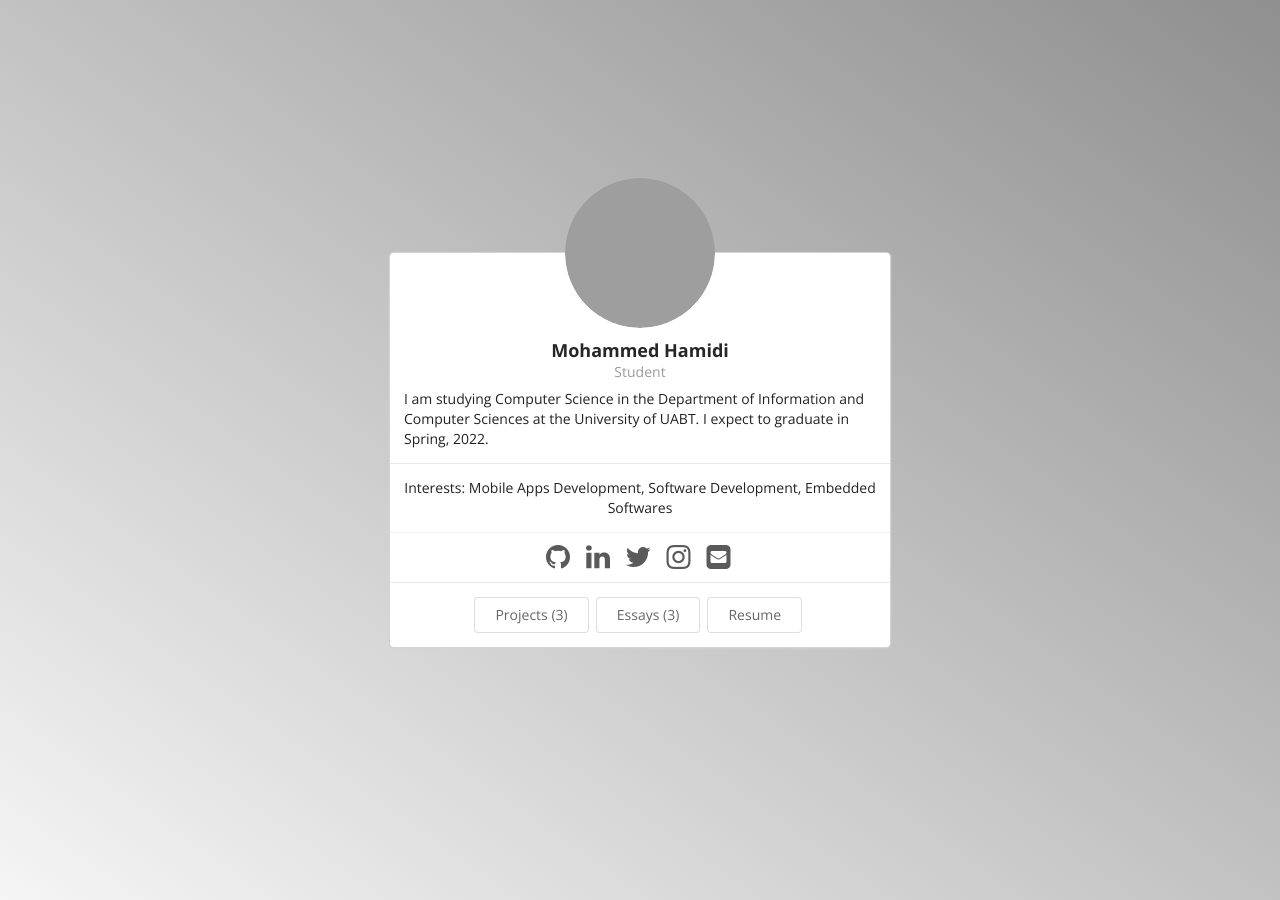
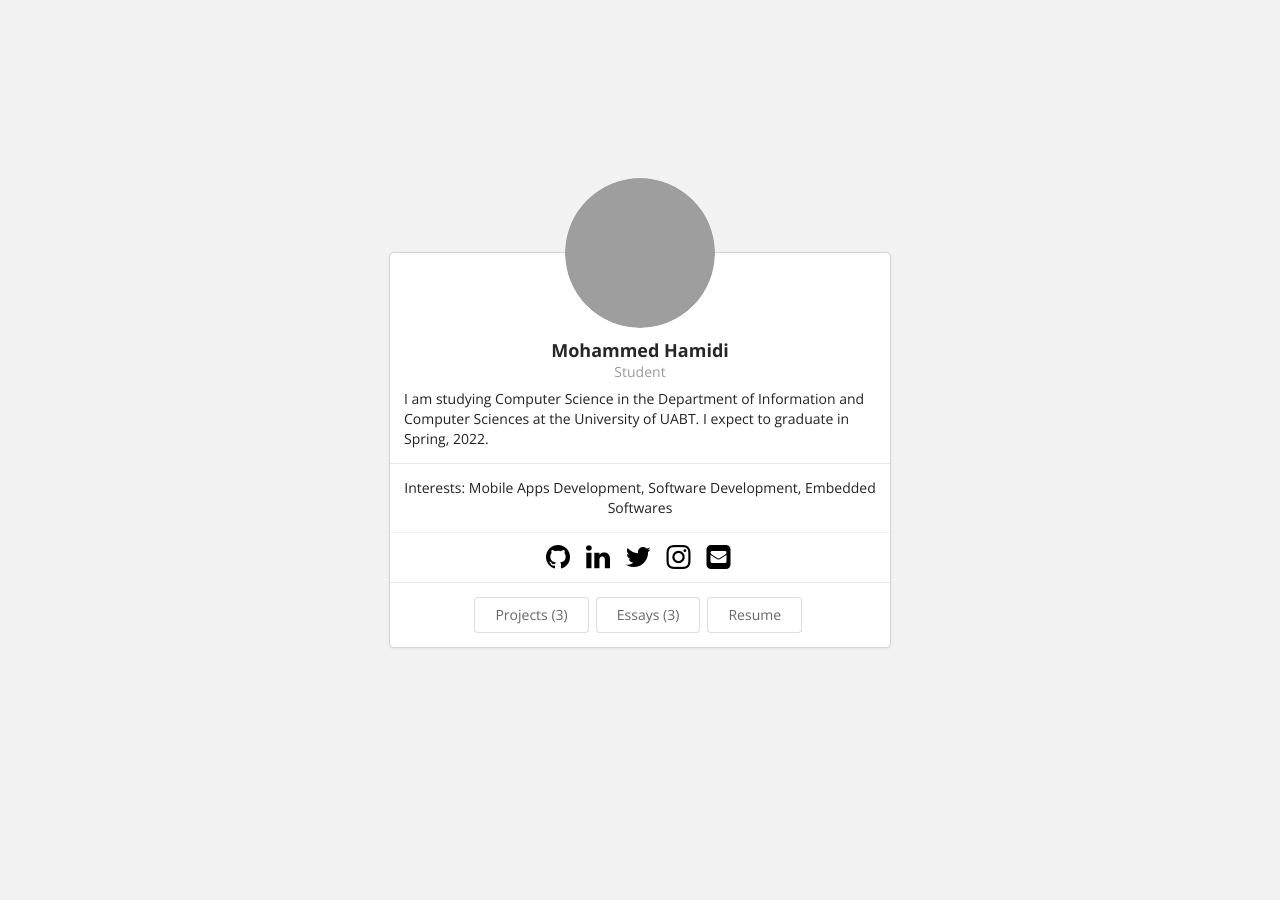
Before and after one commit to h1midi/h1midi.github.io, a Jekyll site: the page built from index.html, in a window 1280 px wide. Built offline with Jekyll 4.4.1, drawn with Linux system fonts in a browser that asks for light colours; grey boxes are pictures that could not be loaded.

Commit message:
Update stylesheet-customizations.scss

```diff
--- a/css/stylesheet-customizations.scss
+++ b/css/stylesheet-customizations.scss
@@ -6,16 +6,16 @@
 // Here are some common customizations for colors
 
 // Customize the background color
-body {
-  background: linear-gradient(to bottom left, rgb(143, 143, 143), whitesmoke);
+body{
+  background-color: #f2f2f2;;
 }
 
 // Customize the menubar color
 .ui.menu {
- // background: lightskyblue;
+  background: darkgray;
 }
 
 // Customize the home page icon colors
 .icon-color {
- // color: darken(lightsteelblue, 30%);
+  color: black;
 }
```
